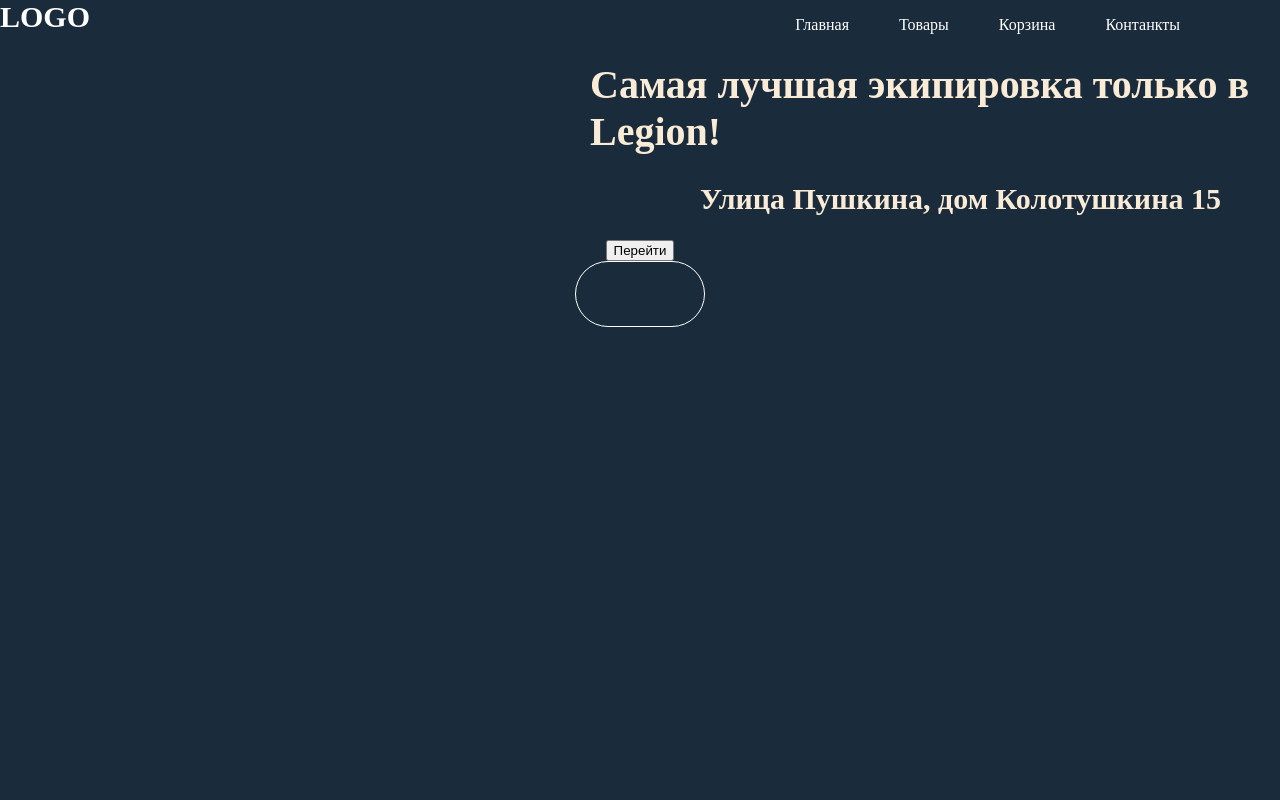
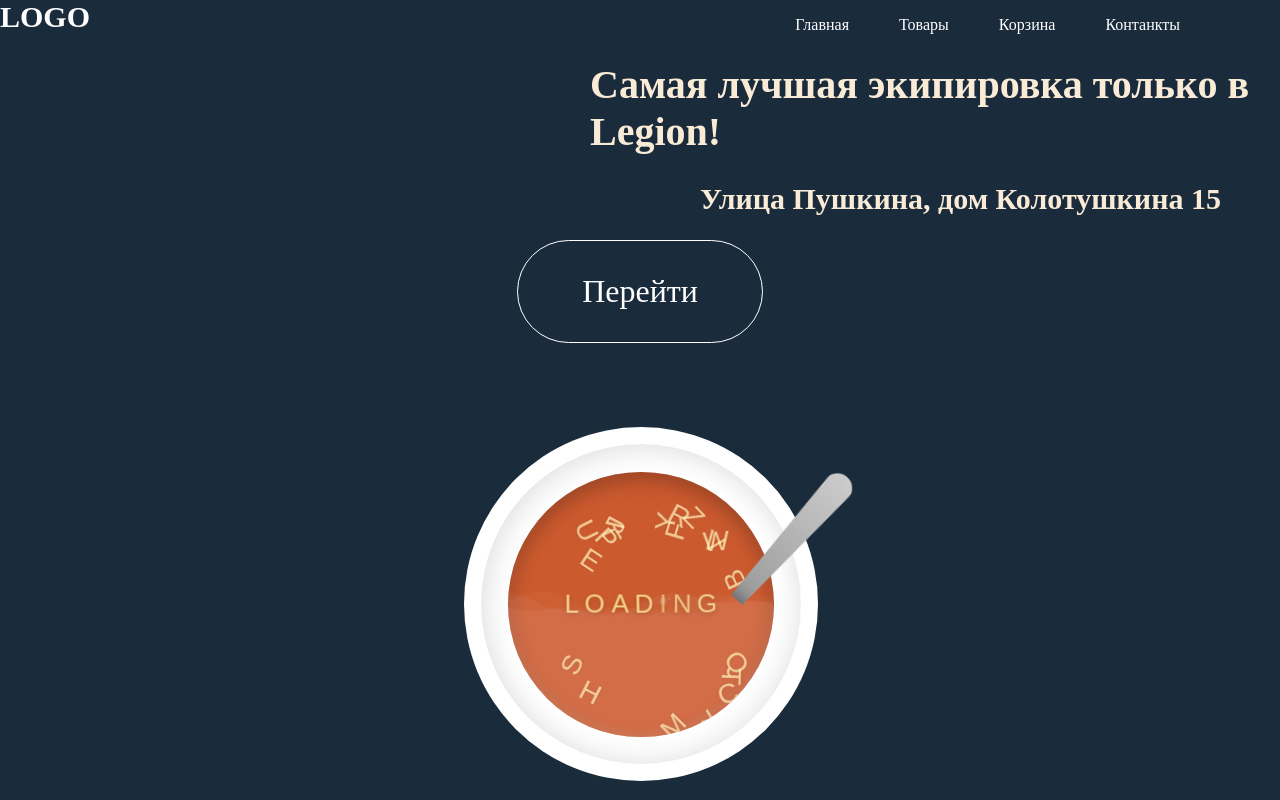
Before and after one commit to Egor15-glitch/1, a plain HTML site: page index.html in a window 1280 px wide. Drawn offline with Linux system fonts and the light colour scheme.

Commit message:
исправил html

```diff
--- a/index.html
+++ b/index.html
@@ -21,14 +21,14 @@
 <h2>Улица Пушкина, дом Колотушкина 15</h2>
 <div class="btns">
     <div class ="secondpage">
-    <form action="index2.html">
-        <input type="submit" value="Перейти" />
-    </form>
+
 </div>
 </div>
 
+
+
     <main>
-
+<a href="index2.html">
         <button>
             <div class="btn-cells">
                 <span></span>
@@ -53,16 +53,51 @@
                 <span></span>
             </div>
             <span class="btn-content">
-<!--     <form action="index2.html">-->
-<!--        <input type="submit" value="Перейти" />-->
-<!--    </form>-->
+    Перейти
   </span>
         </button>
+</a>
     </main>
+    <div class="background-container">
+        <div class="container">
+            <div class="soup-bowl">
+                <div class="soup">
+                    <canvas class="soup-wave" width="280" height="280"></canvas>
+                    <div class="loading-container">
+                        <span class="char loading">L</span>
+                        <span class="char loading">O</span>
+                        <span class="char loading">A</span>
+                        <span class="char loading">D</span>
+                        <span class="char loading fade-away" data-letter="I">I</span>
+                        <span class="char loading fade-away" data-letter="N">N</span>
+                        <span class="char loading fade-away" data-letter="G">G</span>
+                    </div>
+                    <div class="char extra">B</div>
+                    <div class="char extra">C</div>
+                    <div class="char extra">E</div>
+                    <div class="char extra">F</div>
+                    <div class="char extra">H</div>
+                    <div class="char extra">J</div>
+                    <div class="char extra">K</div>
+                    <div class="char extra">M</div>
+                    <div class="char extra">P</div>
+                    <div class="char extra">Q</div>
+                    <div class="char extra">R</div>
+                    <div class="char extra">S</div>
+                    <div class="char extra">T</div>
+                    <div class="char extra">U</div>
+                    <div class="char extra">V</div>
+                    <div class="char extra">W</div>
+                    <div class="char extra">X</div>
+                    <div class="char extra">Y</div>
+                    <div class="char extra">Z</div>
+                </div>
+                <div class="spoon"></div>
+            </div>
+        </div>
+    </div>
 
-<script>
-
-</script>
+    <script src = "./script.js"></script>
 </div></body>
 
 </html>
--- a/script.js
+++ b/script.js
@@ -0,0 +1,233 @@
+document.addEventListener("DOMContentLoaded", () => {
+    const extras = document.querySelectorAll(".char.extra");
+    const loading = document.querySelectorAll(".char.loading");
+    const soup = document.querySelector(".soup");
+    const width = soup.offsetWidth;
+    const height = soup.offsetHeight;
+    const centerX = width / 2;
+    const centerY = height / 2;
+    const soupRadius = width / 2 - 12;
+    const deadZoneRadius = 80;
+    const sideBuffer = 40;
+
+    extras.forEach((letter) => {
+        let x, y;
+        while (true) {
+            const angle = Math.random() * Math.PI * 2;
+            const distance =
+                Math.random() * (soupRadius - deadZoneRadius - 8) +
+                (deadZoneRadius + 8);
+            x = centerX + Math.cos(angle) * distance;
+            y = centerY + Math.sin(angle) * distance;
+            const dx = x - centerX;
+            const dy = y - centerY;
+            const dist = Math.sqrt(dx * dx + dy * dy);
+            if (
+                dist - 8 >= deadZoneRadius &&
+                dist + 8 <= soupRadius &&
+                Math.abs(dx) < soupRadius - sideBuffer
+            )
+                break;
+        }
+        letter.style.left = `${x}px`;
+        letter.style.top = `${y}px`;
+
+        const floatX = Math.random() * 16 - 8;
+        const floatY = Math.random() * 16 - 8;
+        const rotate = Math.random() * 360 - 180;
+        const duration = 8000 + Math.random() * 4000;
+        const delay = Math.random() * 2000;
+
+        letter.animate(
+            [
+                { transform: "translate(0, 0) rotate(0deg)" },
+                {
+                    transform: `translate(${floatX}px, ${floatY}px) rotate(${rotate}deg)`
+                },
+                { transform: "translate(0, 0) rotate(0deg)" }
+            ],
+            { duration, iterations: Infinity, easing: "ease-in-out", delay }
+        );
+    });
+
+    loading.forEach((letter) => {
+        const floatX = Math.random() * 6 - 3;
+        const floatY = Math.random() * 6 - 3;
+        const rotate = Math.random() * 10 - 5;
+        const duration = 5000 + Math.random() * 1500;
+        const delay = Math.random() * 500;
+
+        letter.animate(
+            [
+                { transform: "translate(0, 0) rotate(0deg)" },
+                {
+                    transform: `translate(${floatX}px, ${floatY}px) rotate(${rotate}deg)`
+                },
+                { transform: "translate(0, 0) rotate(0deg)" }
+            ],
+            { duration, iterations: Infinity, easing: "ease-in-out", delay }
+        );
+    });
+
+    function createBubble(x, y) {
+        const bubble = document.createElement("div");
+        bubble.className = "bubble";
+        bubble.style.left = x + "px";
+        bubble.style.top = y + "px";
+        soup.appendChild(bubble);
+        setTimeout(() => bubble.remove(), 1500);
+    }
+
+    setTimeout(() => {
+        const fadeOut = document.querySelectorAll(".fade-away");
+        const loadingContainer = document.querySelector(".loading-container");
+        const soupRect = soup.getBoundingClientRect();
+
+        fadeOut.forEach((letter, index) => {
+            setTimeout(() => {
+                letter.classList.add("sink");
+
+                const letterRect = letter.getBoundingClientRect();
+                const relativeX =
+                    letterRect.left - soupRect.left + letterRect.width / 2;
+                const relativeY = letterRect.top - soupRect.top + letterRect.height / 2;
+
+                setTimeout(() => createBubble(relativeX - 4, relativeY), 500);
+                setTimeout(() => createBubble(relativeX + 2, relativeY - 8), 800);
+                setTimeout(() => createBubble(relativeX - 2, relativeY + 5), 1100);
+            }, index * 300);
+        });
+
+        setTimeout(() => {
+            const iLetter = document.querySelector('[data-letter="I"]');
+            const nLetter = document.querySelector('[data-letter="N"]');
+
+            if (iLetter) {
+                const newE = document.createElement("span");
+                newE.className = "char loading new-letter";
+                newE.textContent = "E";
+                newE.style.margin = "0 3px";
+
+                const iRect = iLetter.getBoundingClientRect();
+                const containerRect = loadingContainer.getBoundingClientRect();
+                newE.style.left = iRect.left - containerRect.left + "px";
+                newE.style.top = iRect.top - containerRect.top + "px";
+
+                loadingContainer.appendChild(newE);
+
+                const eRect = newE.getBoundingClientRect();
+                const eSoupX = eRect.left - soupRect.left + eRect.width / 2;
+                const eSoupY = eRect.top - soupRect.top + eRect.height / 2;
+                createBubble(eSoupX - 4, eSoupY);
+                createBubble(eSoupX + 2, eSoupY - 5);
+
+                setTimeout(() => {
+                    newE.classList.add("surface");
+                    setTimeout(() => {
+                        const eFloatX = Math.random() * 8 - 4;
+                        const eFloatY = Math.random() * 8 - 4;
+                        const eRotate = Math.random() * 20 - 10;
+                        const eDuration = 6000 + Math.random() * 2000;
+                        const eDelay = Math.random() * 500;
+
+                        newE.animate(
+                            [
+                                { transform: "translate(0, 0) rotate(0deg)" },
+                                {
+                                    transform: `translate(${eFloatX}px, ${eFloatY}px) rotate(${eRotate}deg)`
+                                },
+                                { transform: "translate(0, 0) rotate(0deg)" }
+                            ],
+                            {
+                                duration: eDuration,
+                                iterations: Infinity,
+                                easing: "ease-in-out",
+                                delay: eDelay
+                            }
+                        );
+                    }, 2500);
+                }, 100);
+            }
+
+            if (nLetter) {
+                const newD = document.createElement("span");
+                newD.className = "char loading new-letter";
+                newD.textContent = "D";
+                newD.style.margin = "0 6px";
+
+                const nRect = nLetter.getBoundingClientRect();
+                const containerRect = loadingContainer.getBoundingClientRect();
+                newD.style.left = nRect.left - containerRect.left + 8 + "px";
+                newD.style.top = nRect.top - containerRect.top + "px";
+
+                loadingContainer.appendChild(newD);
+
+                const dRect = newD.getBoundingClientRect();
+                const dSoupX = dRect.left - soupRect.left + dRect.width / 2;
+                const dSoupY = dRect.top - soupRect.top + dRect.height / 2;
+                createBubble(dSoupX - 3, dSoupY);
+                createBubble(dSoupX + 1, dSoupY - 6);
+
+                setTimeout(() => {
+                    newD.classList.add("surface");
+                    setTimeout(() => {
+                        const dFloatX = Math.random() * 8 - 4;
+                        const dFloatY = Math.random() * 8 - 4;
+                        const dRotate = Math.random() * 15 - 7.5;
+                        const dDuration = 6500 + Math.random() * 2000;
+                        const dDelay = Math.random() * 700;
+
+                        newD.animate(
+                            [
+                                { transform: "translate(0, 0) rotate(0deg)" },
+                                {
+                                    transform: `translate(${dFloatX}px, ${dFloatY}px) rotate(${dRotate}deg)`
+                                },
+                                { transform: "translate(0, 0) rotate(0deg)" }
+                            ],
+                            {
+                                duration: dDuration,
+                                iterations: Infinity,
+                                easing: "ease-in-out",
+                                delay: dDelay
+                            }
+                        );
+                    }, 2500);
+                }, 400);
+            }
+
+            setTimeout(() => {
+                loadingContainer.style.transform = "translate(-50%, -50%)";
+            }, 3000);
+        }, 1500);
+    }, 4000);
+
+    const canvas = document.querySelector(".soup-wave");
+    const ctx = canvas.getContext("2d");
+    const size = canvas.width;
+    let t = 0;
+
+    function drawWave() {
+        ctx.clearRect(0, 0, size, size);
+        for (let i = 0; i < 3; i++) {
+            ctx.beginPath();
+            ctx.fillStyle = `rgba(255,255,255,${0.03 + i * 0.01})`;
+            const offset = i * 40;
+            for (let x = 0; x < size; x++) {
+                const wave =
+                    Math.sin((x + t + offset) * 0.025) * 9 +
+                    Math.cos((x + t + offset) * 0.06) * 5;
+                const y = size / 2 + wave;
+                if (x === 0) ctx.moveTo(x, y);
+                else ctx.lineTo(x, y);
+            }
+            ctx.lineTo(size, size);
+            ctx.lineTo(0, size);
+            ctx.closePath();
+            ctx.fill();
+        }
+        t -= 0.3;
+        requestAnimationFrame(drawWave);
+    }
+    drawWave();
+});
--- a/style.css
+++ b/style.css
@@ -29,7 +29,7 @@ body{
     background-size: cover
 
 
-    }
+}
 
 
 
@@ -72,7 +72,7 @@ h2{
 }
 
 .btn1{
-   /*margin-top: 0*/
+    /*margin-top: 0*/
 
     background-color: darkblue;
 }
@@ -82,6 +82,9 @@ h2{
     justify-content: center;
     gap: 20px;
 }
+
+
+
 
 :root {
     --size: 32px;
@@ -95,14 +98,8 @@ html, body {
     background: #1a2b3c;
 }
 
-label {
-    padding: 3em;
-    color: white;
-    display: block;
-    font-size: 18px;
-    font-family: sans-serif;
-    position: absolute;
-}
+
+
 
 main {
     width: 100%;
@@ -174,16 +171,182 @@ main {
                     }
                 }
 
-                /* Debug*/
 
-                body:has(label[for="debug"] input:checked) & {
-                    border: 1px solid red;
 
-                    &:before {
-                        background: green;
+
+
+
                     }
                 }
             }
         }
+
+
+:root {
+    --title: "Alphabet Soup Loader";
+    --author: "Matt Cannon";
+    --contact: "mc@mattcannon.design";
+    --description: "An animated loading screen featuring alphabet soup that cleverly transforms 'LOADING' to 'LOADED' by sinking letters into the soup and surfacing new ones with realistic bubbling effects.";
+    --keywords: "loading animation, alphabet soup, css animation, javascript, creative loader, interactive design, web animation, food theme, playful ui, letter animation, soup simulation, canvas effects, modern loading screen, engaging ux";
+    --last-modified: "2025-05-22";
+    --content-language: "en";
+    --generator: "HTML5, CSS3, Javascript, Canvas API, Web Animations API";
+}
+
+/*body,*/
+/*html {*/
+/*    margin: 0;*/
+/*    padding: 0;*/
+/*    width: 100%;*/
+/*    height: 100%;*/
+/*    background: url("http://mattcannon.games/codepen/alphabet-soup/wood-bg.png")*/
+/*    center/cover no-repeat;*/
+/*    display: flex;*/
+/*    justify-content: center;*/
+/*    align-items: center;*/
+/*    overflow: hidden;*/
+/*}*/
+.background-container{
+    display: flex;
+    justify-content: center;
+    margin-top: 100px;
+}
+.container {
+    width: 320px;
+    height: 320px;
+    position: relative;
+}
+.soup-bowl {
+    width: 100%;
+    height: 100%;
+    border-radius: 50%;
+    background: white;
+    border: 0.1vmin solid white;
+    box-shadow: white 0 0 0 2vmin, rgba(0, 0, 0, 0.1) 5px 5px 30px inset,
+    rgba(0, 0, 0, 0.05) -5px -5px 30px inset;
+    display: flex;
+    justify-content: center;
+    align-items: center;
+    position: relative;
+}
+.soup {
+    width: 83%;
+    height: 83%;
+    background: #cc5a2f;
+    border-radius: 50%;
+    position: relative;
+    box-shadow: inset 0 8px 20px rgba(0, 0, 0, 0.25),
+    inset 0 -4px 10px rgba(255, 255, 255, 0.1);
+    overflow: hidden;
+}
+.soup-wave {
+    position: absolute;
+    top: 0;
+    left: 0;
+    width: 100%;
+    height: 100%;
+    pointer-events: none;
+    z-index: 1;
+}
+.loading-container {
+    position: absolute;
+    top: 50%;
+    left: 50%;
+    transform: translate(-50%, -50%);
+    display: inline-flex;
+    align-items: flex-end;
+    z-index: 3;
+    transition: transform 2s ease-out;
+}
+.char {
+    display: inline-block;
+    font-family: "Gluten", sans-serif;
+    font-size: 26px;
+    color: #f5d78e;
+    text-transform: uppercase;
+    pointer-events: none;
+    margin: 0 3px;
+    text-shadow: 0 2px 6px rgba(0, 0, 0, 0.2);
+}
+.extra {
+    position: absolute;
+    font-size: 28px;
+    color: #fff1b8;
+    opacity: 0.75;
+    z-index: 2;
+    text-shadow: 0 0 4px rgba(0, 0, 0, 0.1);
+}
+.spoon {
+    position: absolute;
+    width: 30px;
+    height: 165px;
+    background: linear-gradient(to bottom, #ccc, #999);
+    border-radius: 10px;
+    border-top-left-radius: 40px;
+    border-top-right-radius: 40px;
+    top: 12px;
+    right: -6px;
+    transform: rotate(42deg);
+    clip-path: polygon(0% 0%, 100% 0%, 75% 100%, 25% 100%);
+    z-index: 2;
+}
+.spoon::after {
+    content: "";
+    position: absolute;
+    bottom: -10px;
+    left: 50%;
+    transform: translateX(-50%);
+    width: 30px;
+    height: 10px;
+    background: radial-gradient(
+            ellipse at center,
+            rgba(0, 0, 0, 0.25),
+            transparent
+    );
+    z-index: 1;
+    box-shadow: inset 0 -2px 5px rgba(0, 0, 0, 0.2),
+    0 10px 20px 10px rgba(0, 0, 0, 0.5);
+}
+.fade-away {
+    transition: transform 2s ease-in, opacity 2s ease-in;
+    position: relative;
+}
+.fade-away.sink {
+    transform: scale(0.3);
+    opacity: 0;
+}
+.new-letter {
+    position: absolute;
+    opacity: 0;
+    transform: scale(0.3);
+    transition: all 2.5s cubic-bezier(0.175, 0.885, 0.32, 1.275);
+    z-index: 4;
+}
+.new-letter.surface {
+    opacity: 1;
+    transform: scale(1);
+}
+@keyframes soupBubble {
+    0% {
+        transform: scale(0) translateY(0);
+        opacity: 0;
+    }
+    50% {
+        transform: scale(1) translateY(-10px);
+        opacity: 0.6;
+    }
+    100% {
+        transform: scale(0) translateY(-20px);
+        opacity: 0;
     }
 }
+.bubble {
+    position: absolute;
+    width: 8px;
+    height: 8px;
+    background: rgba(255, 255, 255, 0.4);
+    border-radius: 50%;
+    animation: soupBubble 1.5s ease-out;
+    pointer-events: none;
+    z-index: 2;
+}
```
Lines whose indentation alone changed are shown as unchanged.
